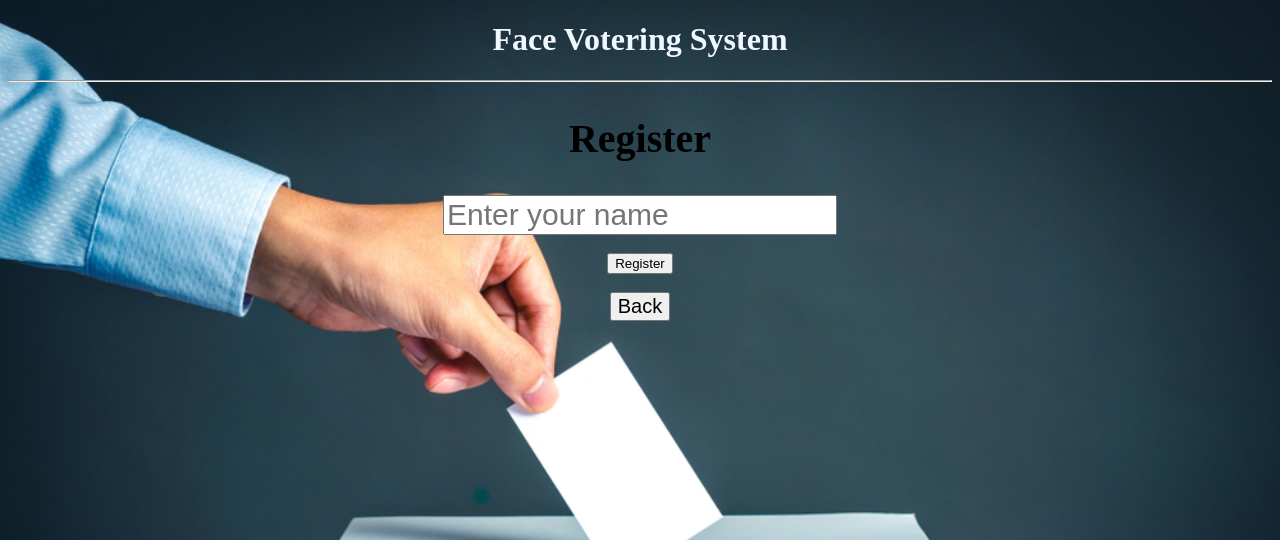
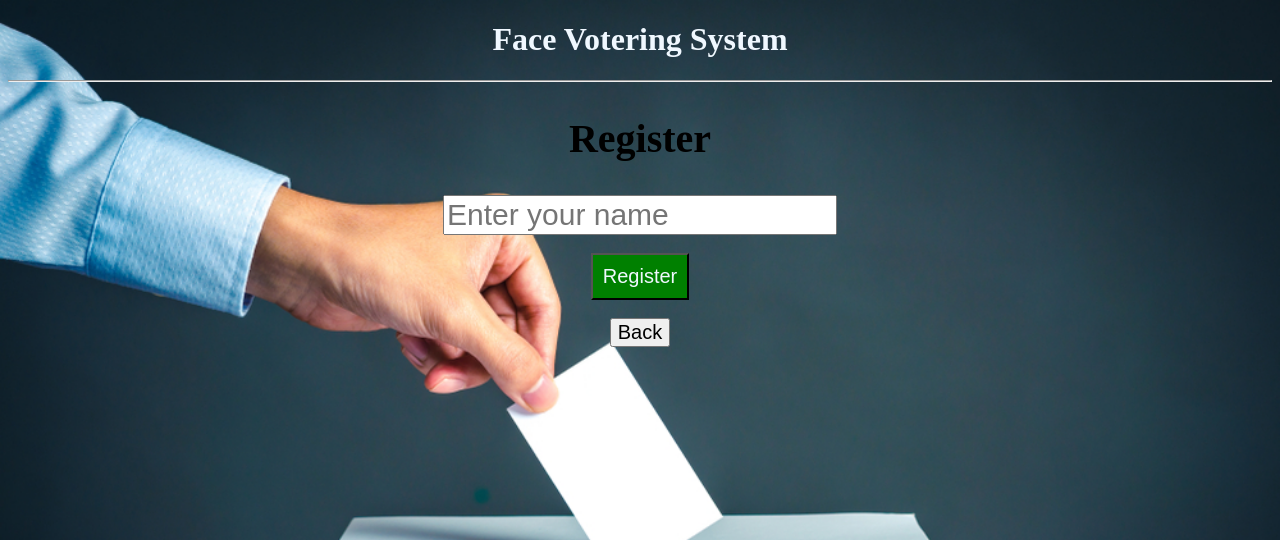
Before and after one commit to locker55198/face, a Flask app: page /register in a window 1280 px wide. Shown: the top 540 px of the page. Run offline with Flask 3, Linux system fonts and the light colour scheme; data that the repository does not hold is empty.

Commit message:
Update register.html

```diff
--- a/templates/register.html
+++ b/templates/register.html
@@ -18,13 +18,13 @@
     <div style="text-align: center;">
         <form id="registerForm" action="/register" method="POST">
             <input type="text" id="name" name="name" placeholder="Enter your name" style="font-size: 30px; position: relative; z-index: 1;"><br><br>
-            <button type="submit" onclick="showAlert() style="background-color: green; color: aliceblue; font-size: 20px; padding: 10px; position: relative; z-index: 1;">Register</button><br><br>
+            <button type="submit" onclick="showAlert('{{ error_message }}')" style="background-color: green; color: aliceblue; font-size: 20px; padding: 10px; position: relative; z-index: 1;">Register</button><br><br>
         </form>
         <button type="button" onclick="location.href='/'" style="font-size: 20px; position: relative; z-index: 1;">Back</button>
     </div>
 
     <script>
-    function showAlert() {
+    function showAlert(error_message) {
     if (error_message) {
         alert(error_message);
     } else {
```
